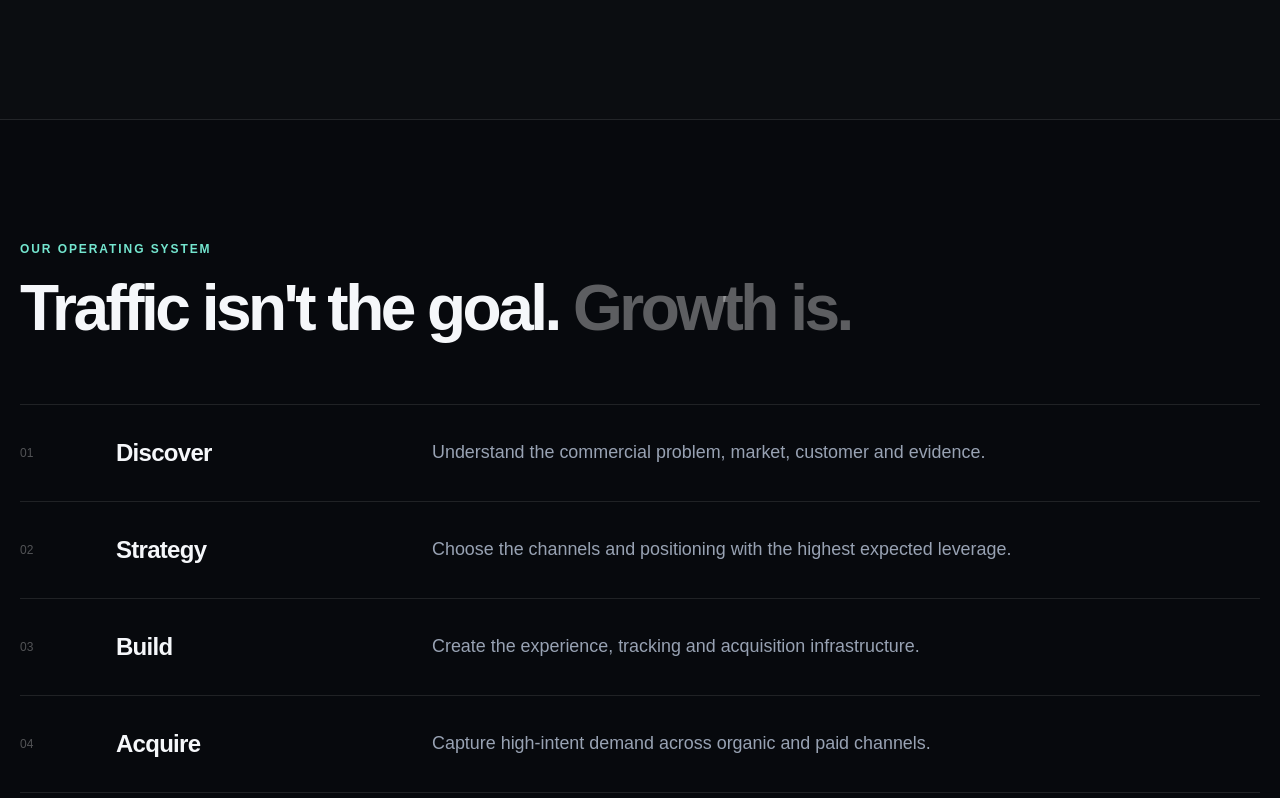
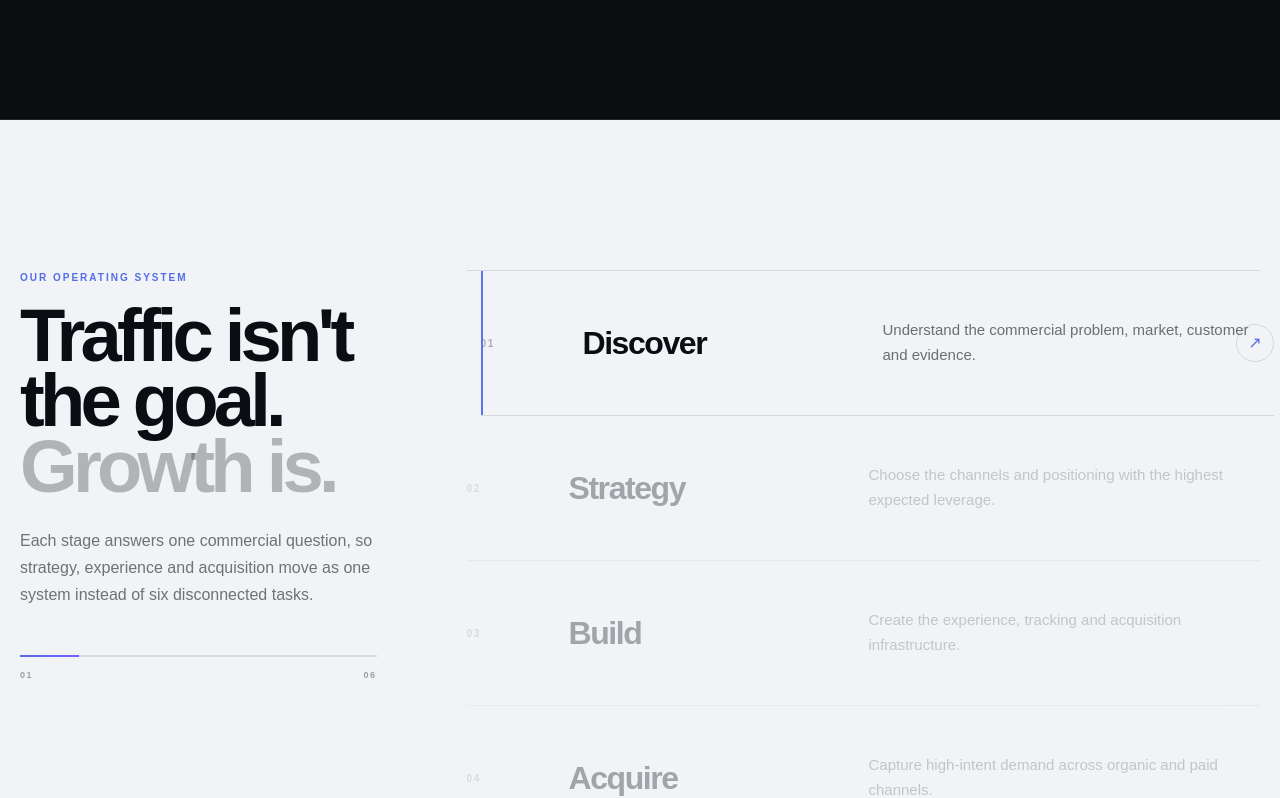
Before and after one commit to waeldaas192/wd-marketing, a Next.js app: page / in a window 1280 px wide. Shown: the part 4747-5545 px from the top of the page. Built offline with nearby package versions, Linux system fonts and the light colour scheme.

Commit message:
feat: make process section scroll reactive

```diff
--- a/src/components/sections/Process.tsx
+++ b/src/components/sections/Process.tsx
@@ -1,3 +1,8 @@
+"use client";
+
+import { useEffect, useRef, useState } from "react";
+import styles from "./Process.module.css";
+
 const steps = [
   ["01", "Discover", "Understand the commercial problem, market, customer and evidence."],
   ["02", "Strategy", "Choose the channels and positioning with the highest expected leverage."],
@@ -5,25 +10,61 @@ const steps = [
   ["04", "Acquire", "Capture high-intent demand across organic and paid channels."],
   ["05", "Measure", "Connect behaviour, leads and revenue to decision-making."],
   ["06", "Scale", "Double down on what compounds and remove what does not."],
-];
+] as const;
 
 export function Process() {
+  const [active, setActive] = useState(0);
+  const sectionRef = useRef<HTMLElement>(null);
+
+  useEffect(() => {
+    const section = sectionRef.current;
+    if (!section) return;
+
+    const onScroll = () => {
+      const items = Array.from(section.querySelectorAll<HTMLElement>("[data-step]"));
+      if (!items.length) return;
+      const target = window.innerHeight * 0.48;
+      let closest = 0;
+      let distance = Number.POSITIVE_INFINITY;
+      items.forEach((item, index) => {
+        const d = Math.abs(item.getBoundingClientRect().top + item.offsetHeight / 2 - target);
+        if (d < distance) { distance = d; closest = index; }
+      });
+      setActive(closest);
+    };
+
+    onScroll();
+    window.addEventListener("scroll", onScroll, { passive: true });
+    window.addEventListener("resize", onScroll);
+    return () => {
+      window.removeEventListener("scroll", onScroll);
+      window.removeEventListener("resize", onScroll);
+    };
+  }, []);
+
+  const progress = `${((active + 1) / steps.length) * 100}%`;
+
   return (
-    <section id="process" className="section">
-      <div className="container">
-        <p className="eyebrow mb-5">Our operating system</p>
-        <h2 className="h2 max-w-[900px]">
-          Traffic isn&apos;t the goal.
-          <span className="text-white/35"> Growth is.</span>
-        </h2>
+    <section id="process" ref={sectionRef} className={styles.section}>
+      <div className={`container ${styles.inner}`}>
+        <div className={styles.sticky}>
+          <p className={styles.kicker}>Our operating system</p>
+          <h2 className={styles.title}>Traffic isn&apos;t the goal. <span>Growth is.</span></h2>
+          <p className={styles.desc}>
+            Each stage answers one commercial question, so strategy, experience and acquisition move as one system instead of six disconnected tasks.
+          </p>
+          <div className={styles.progress} style={{ "--progress": progress } as React.CSSProperties}><span className={styles.bar} /></div>
+          <div className={styles.counter}><span>0{active + 1}</span><span>06</span></div>
+        </div>
 
-        <div className="mt-16 border-t border-white/10">
-          {steps.map(([number, title, copy]) => (
-            <div key={number} className="grid gap-4 border-b border-white/10 py-8 md:grid-cols-[80px_300px_1fr] md:items-center">
-              <div className="text-xs text-white/30">{number}</div>
-              <div className="text-2xl font-semibold tracking-[-.03em]">{title}</div>
-              <p className="lead max-w-[600px]">{copy}</p>
-            </div>
+        <div className={styles.steps}>
+          {steps.map(([number, title, copy], index) => (
+            <article key={number} data-step className={`${styles.step} ${index === active ? styles.active : ""}`}>
+              <span className={styles.number}>{number}</span>
+              <strong className={styles.name}>{title}</strong>
+              <p className={styles.copy}>{copy}</p>
+              <span className={styles.badge} aria-hidden="true">↗</span>
+            </article>
           ))}
         </div>
       </div>
```
